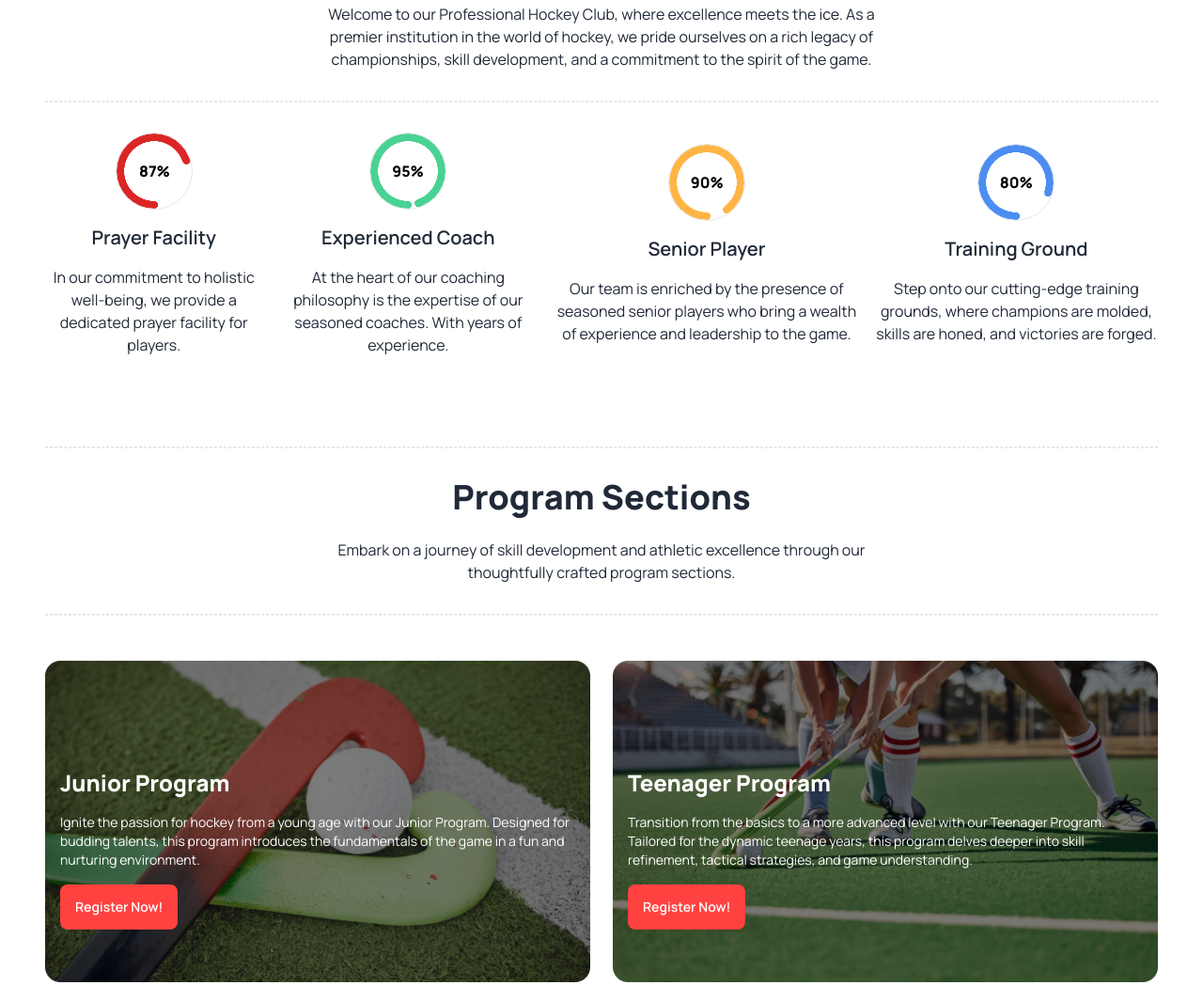
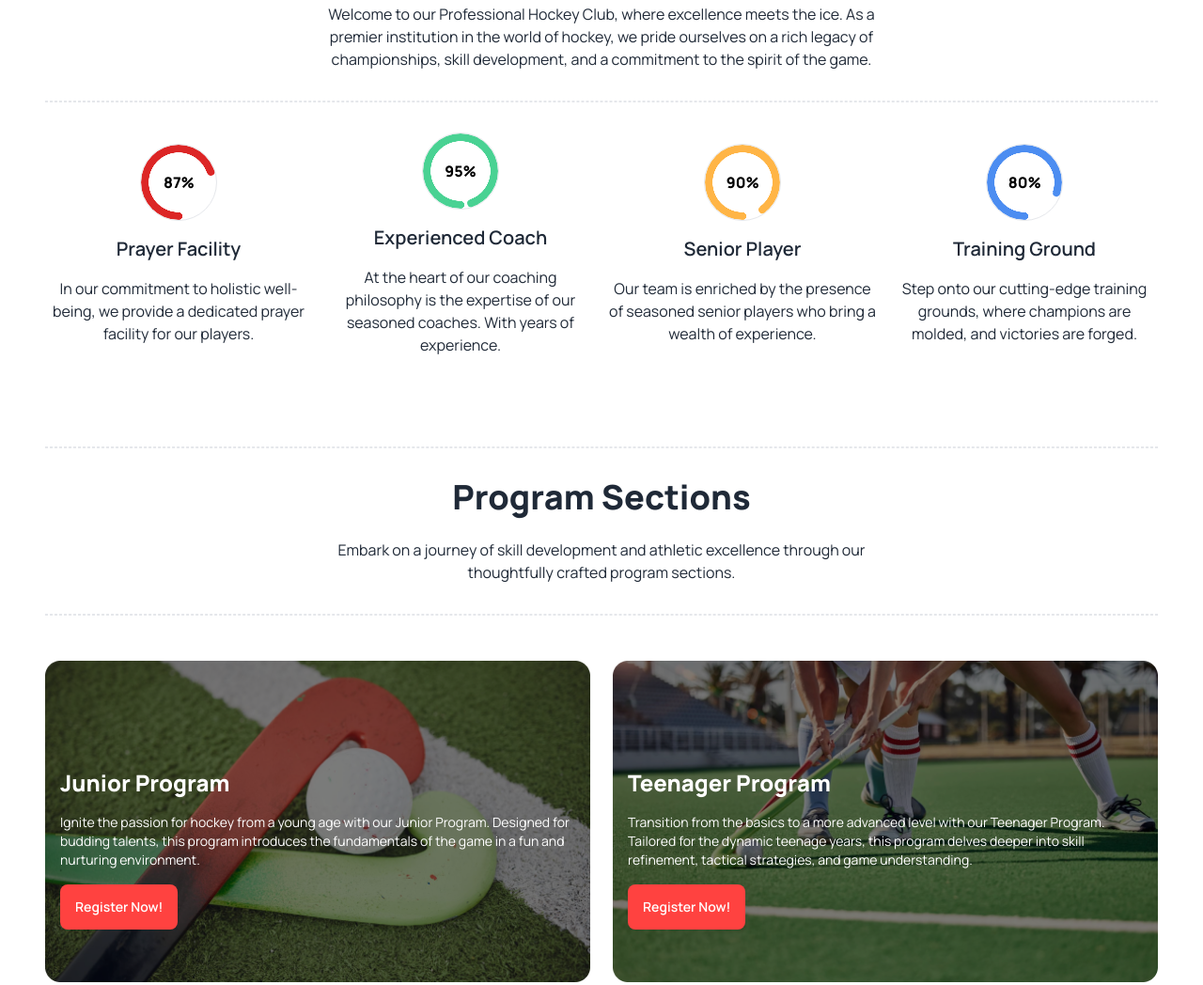
Before and after one commit to Ar1fislam/B9A3-Hockeys, a plain HTML site: page index.html in a window 1280 px wide. Shown: the part 879-1927 px from the top of the page at 94% size. Drawn offline with nearby package versions, Linux system fonts and the light colour scheme.

Commit message:
some problem fixed

```diff
--- a/index.html
+++ b/index.html
@@ -108,32 +108,31 @@
       institution in the world of hockey, we pride ourselves on a rich legacy of championships, skill development, and a
       commitment to the spirit of the game.</p>
     <hr class="border border-dashed mt-8 mb-8">
-    <div class="flex flex-col lg:flex-row items-center gap-8  lg:gap-4">
-      <div class="space-y-4 flex flex-col justify-center items-center">
+    <div class="flex flex-col lg:flex-row items-center gap-8   lg:gap-4">
+      <div class="space-y-4 flex flex-col justify-center items-center flex-1">
         <div class="radial-progress border rotate-180 text-red-600" style="--value:70;" role="progressbar"><span
             class="rotate-180 text-black font-extrabold">87%</span></div>
         <h6 class="text-xl font-semibold">Prayer Facility</h6>
-        <p class="">In our commitment to holistic well-being, we provide a dedicated prayer facility for players.</p>
+        <p class="">In our commitment to holistic well-being, we provide a dedicated prayer facility for our players.</p>
       </div>
-      <div class="space-y-4 flex flex-col justify-center items-center">
+      <div class="space-y-4 flex flex-col justify-center items-center flex-1">
         <div class="radial-progress border rotate-180 text-[#49D293]" style="--value:95;" role="progressbar"><span
             class="rotate-180 text-black font-extrabold">95%</span></div>
         <h6 class="text-xl  font-semibold">Experienced Coach</h6>
         <p class="">At the heart of our coaching philosophy is the expertise of our seasoned coaches. With years of
           experience.</p>
       </div>
-      <div class="space-y-4 flex flex-col justify-center items-center">
+      <div class="space-y-4 flex flex-col justify-center items-center flex-1">
         <div class="radial-progress border rotate-180 text-[#FFB546]" style="--value:90;" role="progressbar"><span
             class="rotate-180 text-black font-extrabold">90%</span></div>
         <h6 class="text-xl font-semibold">Senior Player</h6>
-        <p class="">Our team is enriched by the presence of seasoned senior players who bring a wealth of experience and
-          leadership to the game.</p>
+        <p class="">Our team is enriched by the presence of seasoned senior players who bring a wealth of experience.</p>
       </div>
-      <div class="space-y-4 flex flex-col justify-center items-center">
+      <div class="space-y-4 flex flex-col justify-center items-center flex-1">
         <div class="radial-progress border rotate-180 text-[#4C8DF1]" style="--value:80;" role="progressbar"><span
             class="rotate-180 text-black font-extrabold">80%</span></div>
         <h6 class="text-xl font-semibold">Training Ground</h6>
-        <p class="">Step onto our cutting-edge training grounds, where champions are molded, skills are honed, and
+        <p class="">Step onto our cutting-edge training grounds, where champions are molded, and
           victories are forged.</p>
       </div>
     </div>
@@ -155,7 +154,7 @@
           <img class="rounded-lg w-full h-[244px] lg:h-auto filter brightness-50" src="./Images/2.png"
             alt="image description">
           <figcaption
-            class="absolute px-4 text-sm  p-2 text-white bottom-6 lg:bottom-0 xl:bottom-12 lg:space-y-4 space-y-2">
+            class="absolute px-4 text-sm  p-2 text-white bottom-6 lg:bottom-2 xl:bottom-12 lg:space-y-4 space-y-2">
             <h2 class=" font-extrabold text-xl lg:text-2xl">Junior Program</h2>
             <p>Ignite the passion for hockey from a young age with our Junior Program. Designed for budding talents,
               this program introduces the fundamentals of the game in a fun and nurturing environment.</p>
@@ -170,7 +169,7 @@
           <img class="rounded-lg w-full h-[244px] lg:h-auto filter brightness-50" src="./Images/3.png"
             alt="image description">
           <figcaption
-            class="absolute px-4 text-sm p-2 text-white bottom-6 lg:bottom-0 xl:bottom-12  lg:space-y-4 space-y-2">
+            class="absolute px-4 text-sm p-2 text-white bottom-6 lg:bottom-2 xl:bottom-12  lg:space-y-4 space-y-2">
             <h2 class=" font-extrabold text-xl lg:text-2xl">Teenager Program</h2>
             <p>Transition from the basics to a more advanced level with our Teenager Program. Tailored for the dynamic
               teenage years, this program delves deeper into skill refinement, tactical strategies, and game
@@ -184,7 +183,7 @@
         <figure class="relative">
           <img class="rounded-lg w-full h-[244px] lg:h-auto filter brightness-50" src="./Images/4.png"
             alt="image description">
-          <figcaption class="absolute px-4 text-sm p-2 text-white bottom-6 lg:bottom-0 lg:space-y-4 space-y-2 lg:p-4">
+          <figcaption class="absolute px-4 text-sm p-2 text-white bottom-6 lg:bottom-0 lg:space-y-4 space-y-2 lg:p-8">
             <h2 class=" font-extrabold text-xl lg:text-2xl">Professional Program</h2>
             <p class="lg:w-1/2">For those aspiring to play at the highest echelons of the game, our Professional Program
               offers an immersive and intensive training experience.</p>
```
